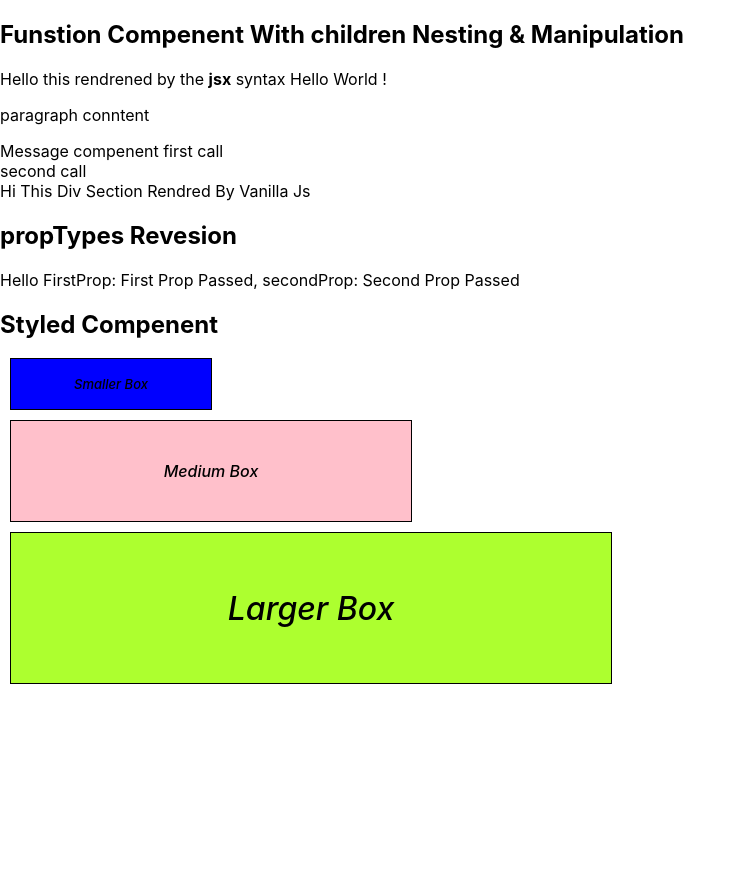
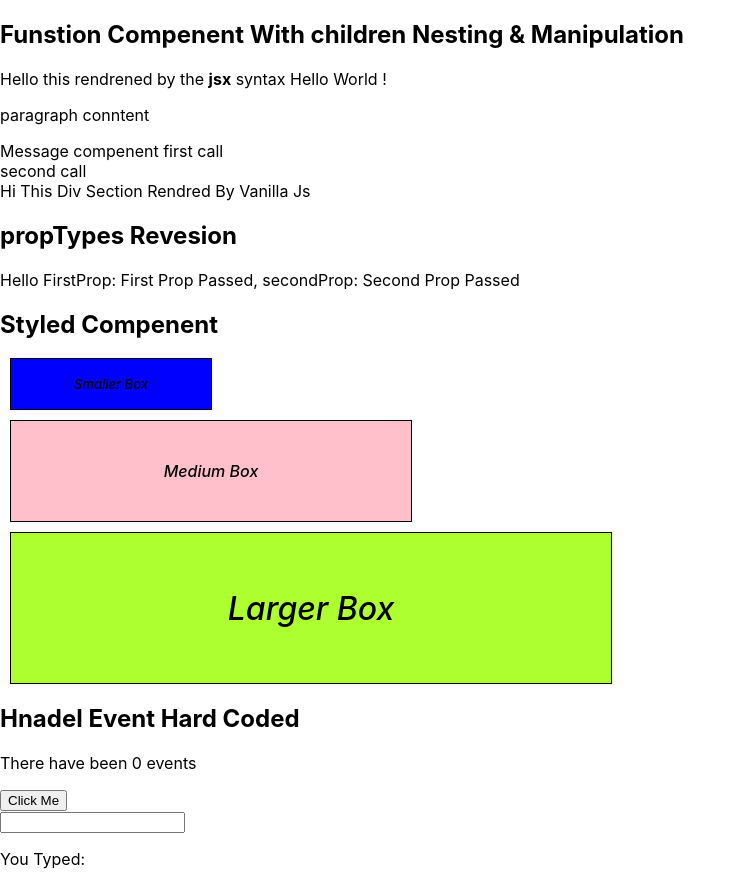
Before and after one commit to zakariaazaraf/react-revesion-egghead-course, a React (Create React App) app in the folder react-revesion/: page / in a window 1280 px wide. Shown: the whole page, without its empty margins (0-746 px from the left). Before the commit the page ends 800 px from the top, so only its background shows below. Built offline with nearby package versions, Linux system fonts and the light colour scheme.

Commit message:
handel the event without state hocks

```diff
--- a/react-revesion/public/index.html
+++ b/react-revesion/public/index.html
@@ -17,6 +17,7 @@
     <div id="recatElement"></div>
     <div id="propTypes"></div>
     <div id="styledCompenent"></div>
+    <div id="handelEvenet"></div>
     <script>
       const root = document.getElementById('secondRoot')
       const reactElement = document.getElementById('reactElement')
--- a/react-revesion/src/index.js
+++ b/react-revesion/src/index.js
@@ -5,6 +5,7 @@ import './index.css';
 import App from './App';
 import Body from './Body'
 import './styledCompenent.css'
+
 
 /* ReactDOM.render(
   <React.StrictMode>
@@ -109,3 +110,43 @@ const styledCompenent = <div>
 </div>
 
 ReactDOM.render(styledCompenent, document.getElementById('styledCompenent'))
+
+// CURRENT STATET
+  const state = {counter: 0, username: ''}
+
+// HANDEL EVENT
+function StateHard (){
+
+  function handelClick(){
+    setState({counter: state.counter + 1})
+  }
+
+  function handelChange(e){
+    setState({username: e.target.value})
+  }
+
+  return (
+    <>
+      <h2>Hnadel Event Hard Coded</h2>
+      <div>
+        <p>There have been {state.counter} events</p>
+        <div><button onClick={handelClick}>Click Me</button></div>
+      </div>
+
+      <div>
+        <div><input onChange={handelChange} type='text' name='counter'/></div>
+        <p>You Typed: {state.username}</p>
+      </div>
+    </>
+  )
+}
+
+function setState(newState){
+      Object.assign(state, newState)
+      renderApp()
+  }
+
+function renderApp () {
+  ReactDOM.render(<StateHard/>, document.getElementById('handelEvenet'))
+}
+renderApp()
```
